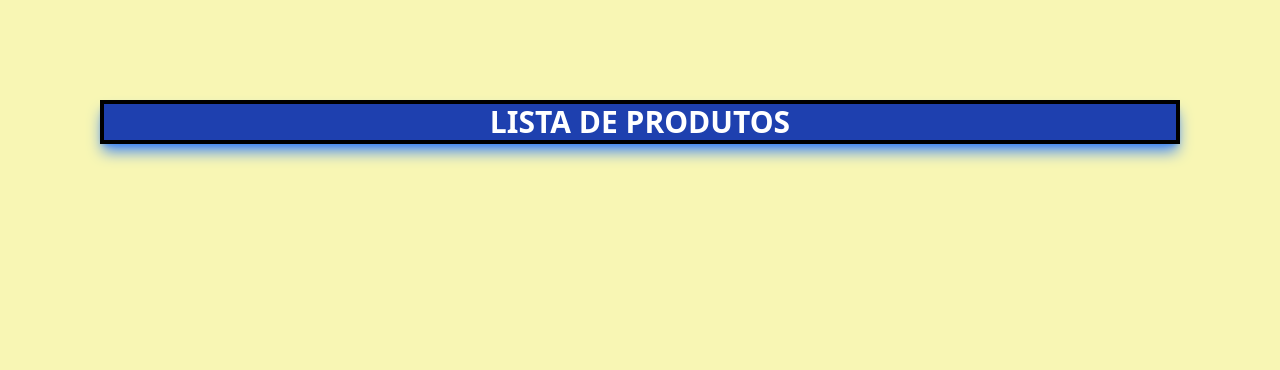
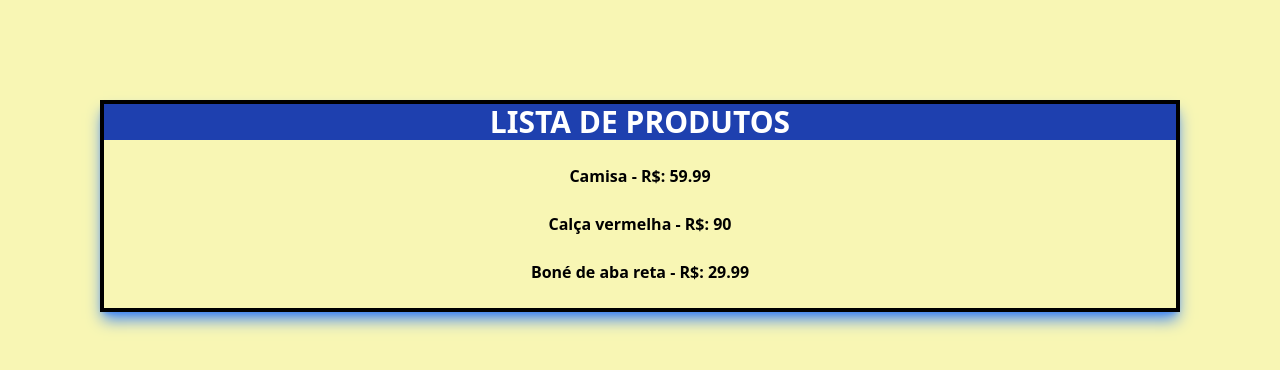
Before and after one commit to davcavalc/aulas-de-react-udemy, a React (Vite) app in the folder Req_http/: page / in a window 1280 px wide. Shown: the top 370 px of the page. Built offline with nearby package versions, Linux system fonts and the light colour scheme; data requests are answered from the project's data file.

Commit message:
📓Aula: Resgatando dados da API - 02/09/2022

```diff
--- a/Req_http/src/App.jsx
+++ b/Req_http/src/App.jsx
@@ -1,11 +1,36 @@
 import React from "react";
 import "./index.css";
+import { useState, useEffect } from "react";
+
+// const url = "http://localhost:3000/products";
 
 function App() {
+ const [products, setProducts] = useState([]);
+
+ // 1 - resgatando dados
+ useEffect(() => {
+  async function fetchData() {
+   const res = await fetch("http://localhost:3000/products");
+
+   const data = await res.json();
+
+   setProducts(data);
+  }
+
+  fetchData();
+ }, []);
+
  return (
   <>
    <div className="border-[4px] border-black shadow-lg shadow-blue-500">
-       <h1 className="title">lista de produtos</h1>
+    <h1 className="title">lista de produtos</h1>
+    <ul>
+     {products.map((product) => (
+      <li className="flex justify-center mt-6 font-bold mb-6" key={product.id}>
+       {product.name} - R$: {product.price}
+      </li>
+     ))}
+    </ul>
    </div>
   </>
  );
```
